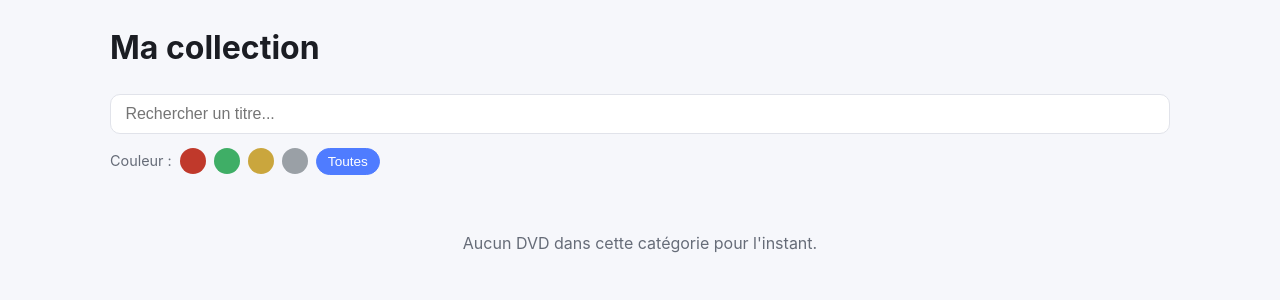
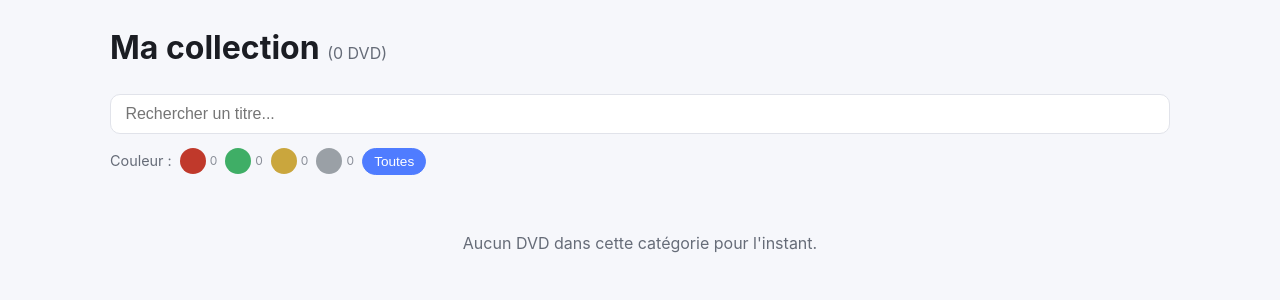
Before and after one commit to s2j1h/cineroulette, a Flask app: page /dvd in a window 1280 px wide. Shown: the part 56-356 px from the top of the page. Run offline with Flask 3, Linux system fonts and the light colour scheme.

Commit message:
Affiche le nombre total de DVD et par couleur, corrige la pagination filtrée
Ajoute un total dans l'en-tête de la collection et un compte par couleur
sur les pastilles de filtre (stables, calculés sur toute la collection).

Corrige au passage un bug de pagination : le fragment renvoyé en AJAX lors
d'un filtre par couleur/genre ne contenait pas les liens de pagination, qui
restaient donc ceux du chargement initial (sans filtre) et faisaient sortir
du filtre actif en changeant de page.

```diff
--- a/cineroulette/routes/dvd.py
+++ b/cineroulette/routes/dvd.py
@@ -58,6 +58,13 @@ def _known_themes():
     return sorted(counter.items())
 
 
+def _couleur_counts():
+    """Nombre de DVD par couleur sur l'ensemble de la collection (indépendant
+    des filtres actifs, pour rester stable pendant la recherche/filtrage)."""
+    rows = db.session.query(Dvd.couleur, db.func.count(Dvd.id)).group_by(Dvd.couleur).all()
+    return dict(rows)
+
+
 def _find_duplicate(ean=None, tmdb_id=None, exclude_id=None):
     """Détecte un doublon. L'EAN identifie un exemplaire physique précis (deux
     éditions différentes du même film ont des EAN différents et ne sont donc
@@ -91,7 +98,9 @@ def list_dvd():
     pagination = _filtered_query(q, couleur, theme).paginate(page=page, per_page=PER_PAGE, error_out=False)
 
     if _is_fetch_request():
-        return render_template("_dvd_grid.html", dvds=pagination.items, q=q, couleur=couleur, theme=theme)
+        return render_template(
+            "_dvd_grid.html", dvds=pagination.items, pagination=pagination, q=q, couleur=couleur, theme=theme
+        )
 
     return render_template(
         "dvd_list.html",
@@ -102,6 +111,8 @@ def list_dvd():
         theme=theme,
         themes=_known_themes(),
         couleurs=current_app.config["COULEURS_VALIDES"],
+        total_count=Dvd.query.count(),
+        couleur_counts=_couleur_counts(),
     )
 
 
--- a/cineroulette/static/css/style.css
+++ b/cineroulette/static/css/style.css
@@ -78,6 +78,11 @@ a:hover {
 h1 {
   margin-top: 0;
 }
+.collection-count {
+  font-size: 1rem;
+  font-weight: normal;
+  color: var(--text-muted);
+}
 
 .flashes {
   list-style: none;
@@ -139,6 +144,16 @@ h1 {
 }
 .pastille-btn.active {
   border-color: var(--text);
+}
+.pastille-filter-item {
+  display: inline-flex;
+  align-items: center;
+  gap: 0.25rem;
+}
+.pastille-count {
+  font-size: 0.75rem;
+  color: var(--text-muted);
+  opacity: 0.75;
 }
 .chip-clear {
   padding: 0.3rem 0.7rem;
--- a/cineroulette/templates/_dvd_grid.html
+++ b/cineroulette/templates/_dvd_grid.html
@@ -27,3 +27,15 @@
   {% if q %}Aucun DVD ne correspond à « {{ q }} ».{% else %}Aucun DVD dans cette catégorie pour l'instant.{% endif %}
 </p>
 {% endif %}
+
+{% if pagination and pagination.pages > 1 %}
+<div class="pagination">
+  {% if pagination.has_prev %}
+    <a href="{{ url_for('dvd.list_dvd', page=pagination.prev_num, q=q, couleur=couleur, theme=theme) }}">← Précédent</a>
+  {% endif %}
+  <span>Page {{ pagination.page }} / {{ pagination.pages }}</span>
+  {% if pagination.has_next %}
+    <a href="{{ url_for('dvd.list_dvd', page=pagination.next_num, q=q, couleur=couleur, theme=theme) }}">Suivant →</a>
+  {% endif %}
+</div>
+{% endif %}
--- a/cineroulette/templates/dvd_list.html
+++ b/cineroulette/templates/dvd_list.html
@@ -1,7 +1,7 @@
 {% extends "base.html" %}
 {% block title %}Collection – Ciné-Roulette{% endblock %}
 {% block content %}
-<h1>Ma collection</h1>
+<h1>Ma collection <span class="collection-count">({{ total_count }} DVD)</span></h1>
 
 <div class="toolbar">
   <input type="search" id="search-input" placeholder="Rechercher un titre..." value="{{ q }}">
@@ -10,7 +10,10 @@
     <div class="filter-group" data-filter="couleur">
       <span class="filter-label">Couleur :</span>
       {% for c in couleurs %}
-        <button type="button" class="pastille-btn {{ 'active' if couleur == c else '' }}" data-value="{{ c }}" style="--pastille-color: {{ couleur_hex[c] }};" title="{{ c }}"></button>
+        <span class="pastille-filter-item">
+          <button type="button" class="pastille-btn {{ 'active' if couleur == c else '' }}" data-value="{{ c }}" style="--pastille-color: {{ couleur_hex[c] }};" title="{{ c }}"></button>
+          <span class="pastille-count">{{ couleur_counts.get(c, 0) }}</span>
+        </span>
       {% endfor %}
       <button type="button" class="chip-clear {{ 'active' if not couleur else '' }}" data-value="">Toutes</button>
     </div>
@@ -30,18 +33,6 @@
 <div id="dvd-grid">
   {% include "_dvd_grid.html" %}
 </div>
-
-{% if pagination and pagination.pages > 1 %}
-<div class="pagination">
-  {% if pagination.has_prev %}
-    <a href="{{ url_for('dvd.list_dvd', page=pagination.prev_num, q=q, couleur=couleur, theme=theme) }}">← Précédent</a>
-  {% endif %}
-  <span>Page {{ pagination.page }} / {{ pagination.pages }}</span>
-  {% if pagination.has_next %}
-    <a href="{{ url_for('dvd.list_dvd', page=pagination.next_num, q=q, couleur=couleur, theme=theme) }}">Suivant →</a>
-  {% endif %}
-</div>
-{% endif %}
 {% endblock %}
 
 {% block scripts %}
```
